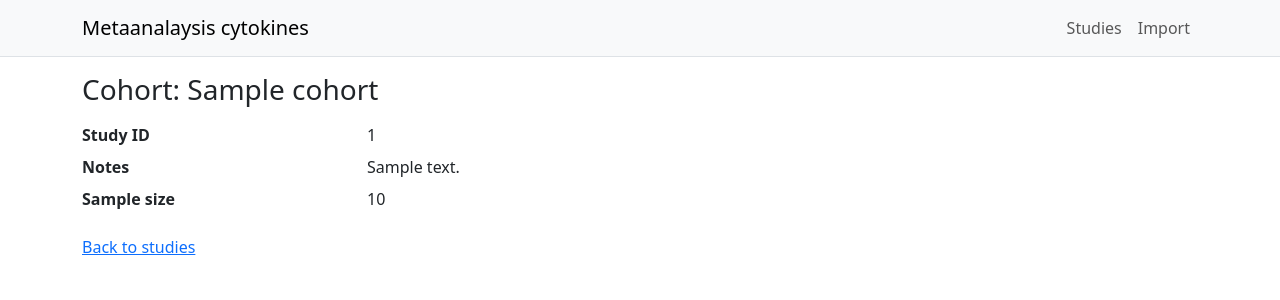
After one commit to plew99/cytokines_metaanalysis, a Flask app: page /cohorts/1 in a window 1280 px wide. The commit adds this page. Shown: the top 300 px of the page. Run offline with Flask 3, Linux system fonts and the light colour scheme; tables that the repository leaves empty hold one stand-in row (values such as "Sample post").

Commit message:
feat: enable sorting and cohort links on studies page

```diff
--- a/app/blueprints/core/routes.py
+++ b/app/blueprints/core/routes.py
@@ -11,8 +11,11 @@ from flask import (
 import os
 import tempfile
 
+from sqlalchemy.orm import joinedload
+
 from app.models import (
     Study,
+    Cohort,
     import_cohorts_from_csv,
     import_studies_from_csv,
 )
@@ -34,9 +37,35 @@ def index():
 
 @bp.get("/studies")
 def studies():
-    """List available studies."""
-    all_studies = Study.query.order_by(Study.publication_year.desc()).all()
-    return render_template("studies.html", studies=all_studies)
+    """List available studies with optional sorting."""
+    sort_key = request.args.get("sort", "publication_year")
+    direction = request.args.get("direction", "desc")
+    sort_options = {
+        "id": Study.id,
+        "study_id": Study.study_id,
+        "first_author": Study.first_author,
+        "publication_year": Study.publication_year,
+        "country": Study.country,
+        "study_design": Study.study_design,
+        "notes": Study.notes,
+    }
+    sort_col = sort_options.get(sort_key, Study.publication_year)
+    order_by = sort_col.asc() if direction == "asc" else sort_col.desc()
+    all_studies = (
+        Study.query.options(joinedload(Study.cohorts))
+        .order_by(order_by)
+        .all()
+    )
+    return render_template(
+        "studies.html", studies=all_studies, sort=sort_key, direction=direction
+    )
+
+
+@bp.get("/cohorts/<int:cohort_id>")
+def cohort_detail(cohort_id: int):
+    """Display details for a cohort."""
+    cohort = Cohort.query.get_or_404(cohort_id)
+    return render_template("cohort_detail.html", cohort=cohort)
 
 
 @bp.route("/import", methods=["GET", "POST"])
--- /dev/null
+++ b/app/templates/cohort_detail.html
@@ -0,0 +1,14 @@
+{% extends "layout.html" %}
+{% block title %}Cohort {{ cohort.cohort_label }}{% endblock %}
+{% block content %}
+  <h1 class="h3 mb-3">Cohort: {{ cohort.cohort_label }}</h1>
+  <dl class="row">
+    <dt class="col-sm-3">Study ID</dt>
+    <dd class="col-sm-9">{{ cohort.study_id }}</dd>
+    <dt class="col-sm-3">Notes</dt>
+    <dd class="col-sm-9">{{ cohort.cohort_notes or '' }}</dd>
+    <dt class="col-sm-3">Sample size</dt>
+    <dd class="col-sm-9">{{ cohort.sample_size or 'N/A' }}</dd>
+  </dl>
+  <a href="{{ url_for('core.studies') }}">Back to studies</a>
+{% endblock %}
```
Also changed, not shown: app/templates/studies.html (+18 -7 lines), tests/test_studies_page.py (added, +43 -0 lines).
